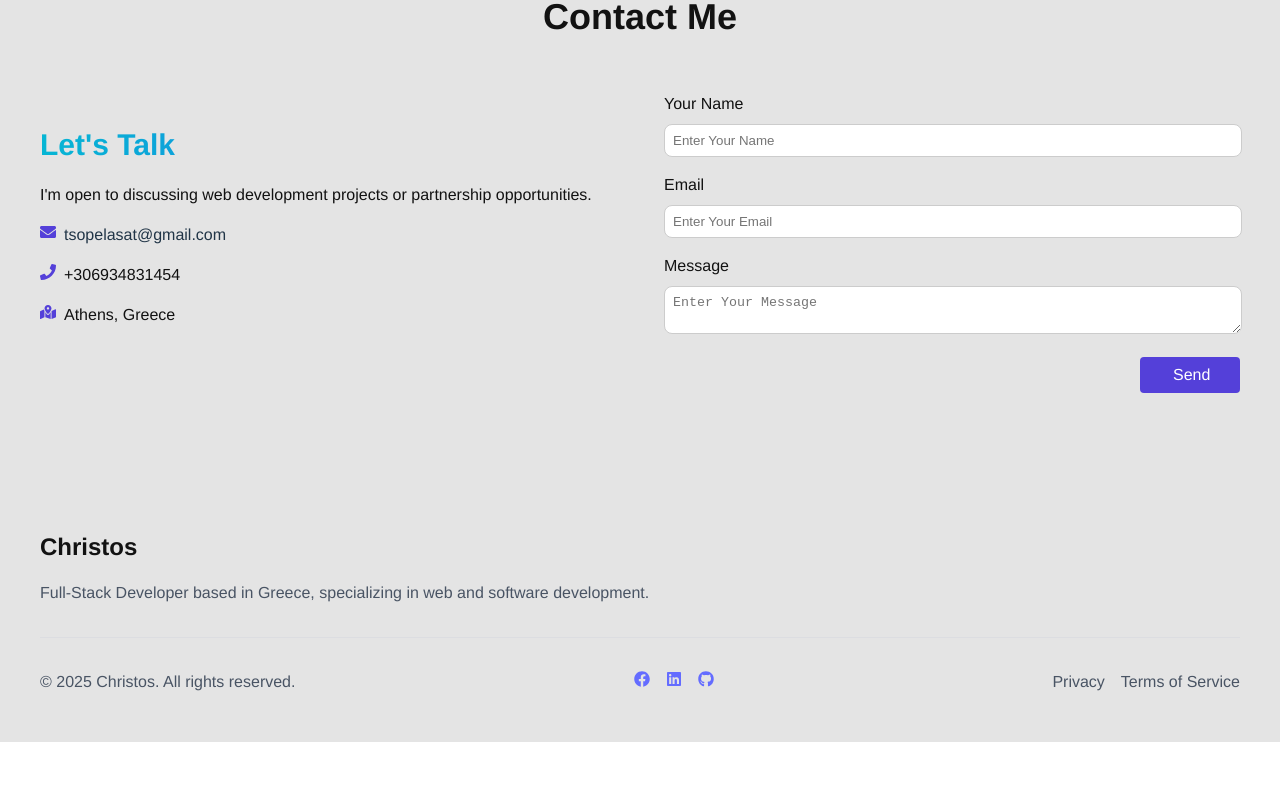
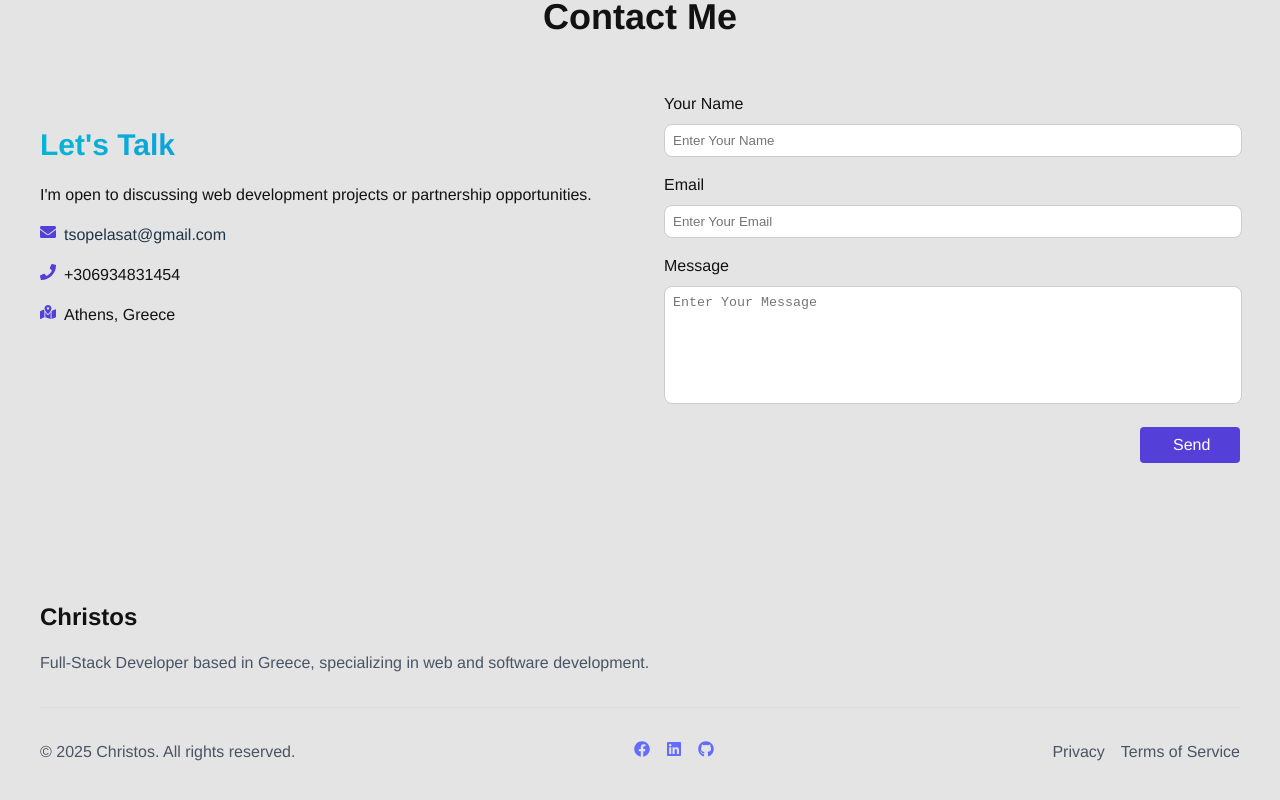
Before and after one commit to christsop/personal-portfolio, a React (Vite) app: page / in a window 1280 px wide. Shown: the part 2409-3209 px from the top of the page. Before the commit the page ends 3151 px from the top, so only its background shows below. Built offline with nearby package versions, Linux system fonts and the light colour scheme.

Commit message:
improve textarea size

```diff
--- a/src/components/Contact/Contact.css
+++ b/src/components/Contact/Contact.css
@@ -110,4 +110,5 @@
 
 .message {
     resize: none;
+    min-height: 100px;
 }
--- a/src/components/Contact/Contact.jsx
+++ b/src/components/Contact/Contact.jsx
@@ -109,7 +109,7 @@ const Contact = () => {
                                     </label>
                                     <textarea
                                         name="message"
-                                        className="form-input"
+                                        className="form-input message"
                                         placeholder={t("contact.form.messagePlaceholder")}
                                         onInput={(e) => adjustHeight(e.target)}
                                         required
```
